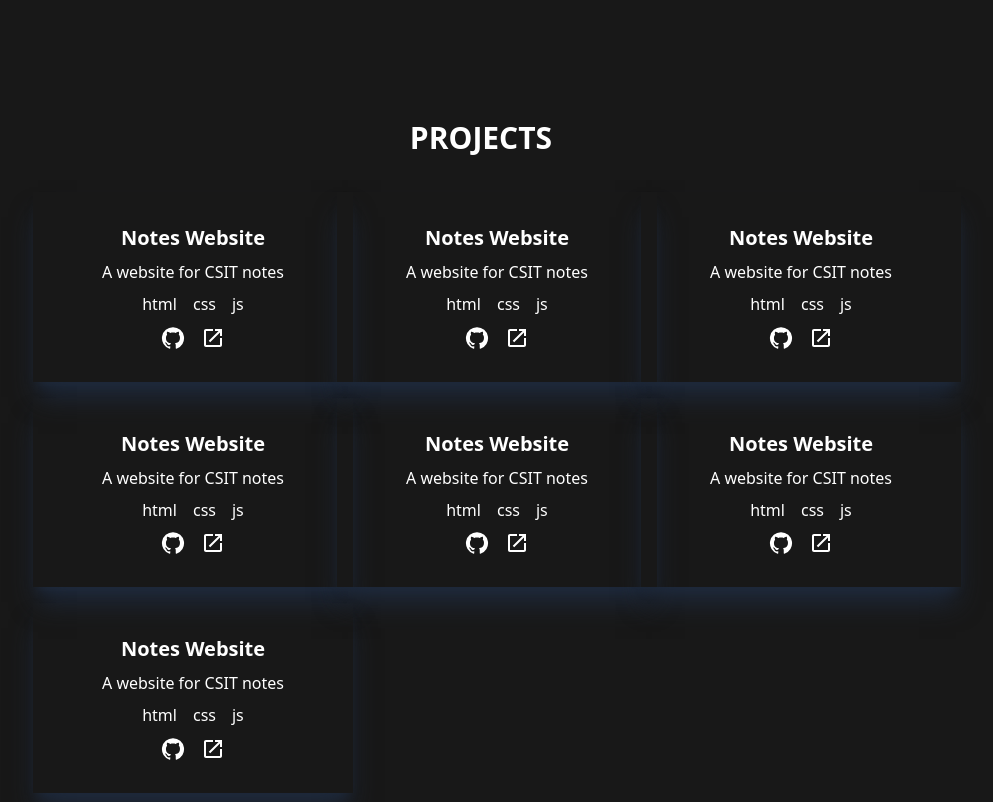
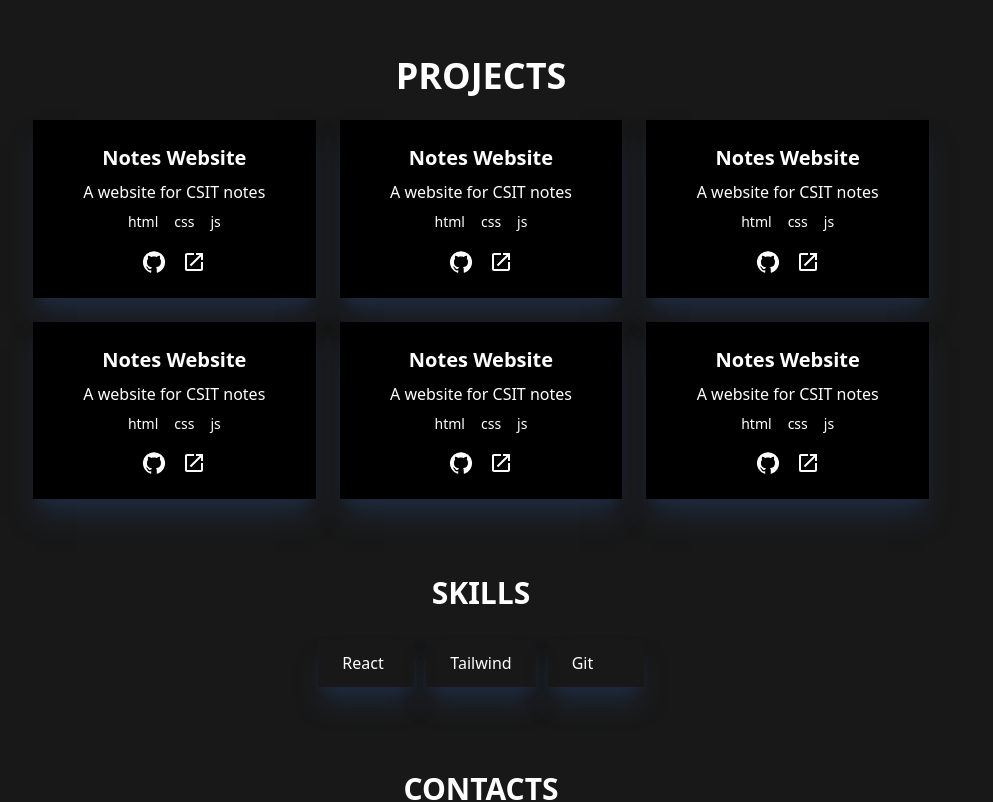
Before and after one commit to smrn001/site, a React (Vite) app: page / in a window 1280 px wide. Shown: the part 440-1242 px from the top of the page, without its empty margins (159-1152 px from the left). Built offline with nearby package versions, Linux system fonts and the light colour scheme.

Commit message:
Refactor project cards in Projects component

```diff
--- a/src/Projects.jsx
+++ b/src/Projects.jsx
@@ -1,159 +1,40 @@
 import GitHubIcon from "@mui/icons-material/GitHub";
 import OpenInNewIcon from "@mui/icons-material/OpenInNew";
+
 const Projects = () => {
   return (
-    <div className="flex flex-col items-center my-20">
-      <h1 className="text-white text-3xl font-extrabold pt-16 pb-9 ">
+    <div className="flex flex-col items-center my-10 px-4 md:px-0">
+      <h1 className="text-white text-3xl md:text-4xl font-extrabold pt-10 pb-6">
         PROJECTS
       </h1>
-      <div className="text-white  w-[70vw] grid grid-cols-3 gap-4 ">
-        <div className="flex flex-col  items-center p-3 py-8 shadow-xl group min-h-40 min-w-80  shadow-slate-800 hover:-translate-y-3 transition duration-300">
-          <p className="text-xl font-extrabold hover:text-primary ">
+      <div className="text-white w-full md:w-[70vw] grid grid-cols-1 md:grid-cols-2 lg:grid-cols-3 gap-6">
+        {/* Project Card */}
+        {Array.from({ length: 6 }).map((_, idx) => (
+          <div
+            key={idx}
+            className="flex flex-col items-center p-4 py-6 shadow-xl group min-h-40 bg-black shadow-slate-800 hover:-translate-y-3 transition duration-300"
+          >
+            <p className="text-lg md:text-xl font-extrabold hover:text-primary">
               Notes Website
             </p>
-          <p className="my-2">A website for CSIT notes</p>
-          <ul className="flex flex-row justify-between space-x-4">
+            <p className="my-2 text-sm md:text-base">
+              A website for CSIT notes
+            </p>
+            <ul className="flex flex-row justify-between space-x-2 md:space-x-4 text-sm">
               <li>html</li>
               <li>css</li>
               <li>js</li>
             </ul>
-          <ul className="flex flex-row justify-between space-x-4 pt-2">
-            <li>
-              <div className="hover:text-primary relative  after:bg-primary after:absolute after:h-1 after:w-0  after:-bottom-3 after:left-0 hover:after:w-full after:transition-all  after:duration-300  cursor-pointer">
-                <GitHubIcon></GitHubIcon>
-              </div>
+            <ul className="flex flex-row justify-between space-x-2 md:space-x-4 pt-4">
+              <li className="hover:text-primary cursor-pointer">
+                <GitHubIcon />
               </li>
-            <div className="hover:text-primary relative  after:bg-primary after:absolute after:h-1 after:w-0  after:-bottom-3 after:left-0 hover:after:w-full after:transition-all  after:duration-300  cursor-pointer">
-              <OpenInNewIcon></OpenInNewIcon>
-            </div>
-          </ul>
-        </div>{" "}
-        <div className="flex flex-col  items-center p-3 py-8 shadow-xl group min-h-40 min-w-80  shadow-slate-800 hover:-translate-y-3 transition duration-300">
-          <p className="text-xl font-extrabold hover:text-primary ">
-            Notes Website
-          </p>
-          <p className="my-2">A website for CSIT notes</p>
-          <ul className="flex flex-row justify-between space-x-4">
-            <li>html</li>
-            <li>css</li>
-            <li>js</li>
-          </ul>
-          <ul className="flex flex-row justify-between space-x-4 pt-2">
-            <li>
-              <div className="hover:text-primary relative  after:bg-primary after:absolute after:h-1 after:w-0  after:-bottom-3 after:left-0 hover:after:w-full after:transition-all  after:duration-300  cursor-pointer">
-                <GitHubIcon></GitHubIcon>
-              </div>
+              <li className="hover:text-primary cursor-pointer">
+                <OpenInNewIcon />
               </li>
-            <div className="hover:text-primary relative  after:bg-primary after:absolute after:h-1 after:w-0  after:-bottom-3 after:left-0 hover:after:w-full after:transition-all  after:duration-300  cursor-pointer">
-              <OpenInNewIcon></OpenInNewIcon>
-            </div>
-          </ul>
-        </div>{" "}
-        <div className="flex flex-col  items-center p-3 py-8 shadow-xl group min-h-40 min-w-80  shadow-slate-800 hover:-translate-y-3 transition duration-300">
-          <p className="text-xl font-extrabold hover:text-primary ">
-            Notes Website
-          </p>
-          <p className="my-2">A website for CSIT notes</p>
-          <ul className="flex flex-row justify-between space-x-4">
-            <li>html</li>
-            <li>css</li>
-            <li>js</li>
-          </ul>
-          <ul className="flex flex-row justify-between space-x-4 pt-2">
-            <li>
-              <div className="hover:text-primary relative  after:bg-primary after:absolute after:h-1 after:w-0  after:-bottom-3 after:left-0 hover:after:w-full after:transition-all  after:duration-300  cursor-pointer">
-                <GitHubIcon></GitHubIcon>
-              </div>
-            </li>
-            <div className="hover:text-primary relative  after:bg-primary after:absolute after:h-1 after:w-0  after:-bottom-3 after:left-0 hover:after:w-full after:transition-all  after:duration-300  cursor-pointer">
-              <OpenInNewIcon></OpenInNewIcon>
-            </div>
-          </ul>
-        </div>{" "}
-        <div className="flex flex-col  items-center p-3 py-8 shadow-xl group min-h-40 min-w-80  shadow-slate-800 hover:-translate-y-3 transition duration-300">
-          <p className="text-xl font-extrabold hover:text-primary ">
-            Notes Website
-          </p>
-          <p className="my-2">A website for CSIT notes</p>
-          <ul className="flex flex-row justify-between space-x-4">
-            <li>html</li>
-            <li>css</li>
-            <li>js</li>
-          </ul>
-          <ul className="flex flex-row justify-between space-x-4 pt-2">
-            <li>
-              <div className="hover:text-primary relative  after:bg-primary after:absolute after:h-1 after:w-0  after:-bottom-3 after:left-0 hover:after:w-full after:transition-all  after:duration-300  cursor-pointer">
-                <GitHubIcon></GitHubIcon>
-              </div>
-            </li>
-            <div className="hover:text-primary relative  after:bg-primary after:absolute after:h-1 after:w-0  after:-bottom-3 after:left-0 hover:after:w-full after:transition-all  after:duration-300  cursor-pointer">
-              <OpenInNewIcon></OpenInNewIcon>
-            </div>
-          </ul>
-        </div>{" "}
-        <div className="flex flex-col  items-center p-3 py-8 shadow-xl group min-h-40 min-w-80  shadow-slate-800 hover:-translate-y-3 transition duration-300">
-          <p className="text-xl font-extrabold hover:text-primary ">
-            Notes Website
-          </p>
-          <p className="my-2">A website for CSIT notes</p>
-          <ul className="flex flex-row justify-between space-x-4">
-            <li>html</li>
-            <li>css</li>
-            <li>js</li>
-          </ul>
-          <ul className="flex flex-row justify-between space-x-4 pt-2">
-            <li>
-              <div className="hover:text-primary relative  after:bg-primary after:absolute after:h-1 after:w-0  after:-bottom-3 after:left-0 hover:after:w-full after:transition-all  after:duration-300  cursor-pointer">
-                <GitHubIcon></GitHubIcon>
-              </div>
-            </li>
-            <div className="hover:text-primary relative  after:bg-primary after:absolute after:h-1 after:w-0  after:-bottom-3 after:left-0 hover:after:w-full after:transition-all  after:duration-300  cursor-pointer">
-              <OpenInNewIcon></OpenInNewIcon>
-            </div>
-          </ul>
-        </div>{" "}
-        <div className="flex flex-col  items-center p-3 py-8 shadow-xl group min-h-40 min-w-80  shadow-slate-800 hover:-translate-y-3 transition duration-300">
-          <p className="text-xl font-extrabold hover:text-primary ">
-            Notes Website
-          </p>
-          <p className="my-2">A website for CSIT notes</p>
-          <ul className="flex flex-row justify-between space-x-4">
-            <li>html</li>
-            <li>css</li>
-            <li>js</li>
-          </ul>
-          <ul className="flex flex-row justify-between space-x-4 pt-2">
-            <li>
-              <div className="hover:text-primary relative  after:bg-primary after:absolute after:h-1 after:w-0  after:-bottom-3 after:left-0 hover:after:w-full after:transition-all  after:duration-300  cursor-pointer">
-                <GitHubIcon></GitHubIcon>
-              </div>
-            </li>
-            <div className="hover:text-primary relative  after:bg-primary after:absolute after:h-1 after:w-0  after:-bottom-3 after:left-0 hover:after:w-full after:transition-all  after:duration-300  cursor-pointer">
-              <OpenInNewIcon></OpenInNewIcon>
-            </div>
-          </ul>
-        </div>{" "}
-        <div className="flex flex-col  items-center p-3 py-8 shadow-xl group min-h-40 min-w-80  shadow-slate-800 hover:-translate-y-3 transition duration-300">
-          <p className="text-xl font-extrabold hover:text-primary ">
-            Notes Website
-          </p>
-          <p className="my-2">A website for CSIT notes</p>
-          <ul className="flex flex-row justify-between space-x-4">
-            <li>html</li>
-            <li>css</li>
-            <li>js</li>
-          </ul>
-          <ul className="flex flex-row justify-between space-x-4 pt-2">
-            <li>
-              <div className="hover:text-primary relative  after:bg-primary after:absolute after:h-1 after:w-0  after:-bottom-3 after:left-0 hover:after:w-full after:transition-all  after:duration-300  cursor-pointer">
-                <GitHubIcon></GitHubIcon>
-              </div>
-            </li>
-            <div className="hover:text-primary relative  after:bg-primary after:absolute after:h-1 after:w-0  after:-bottom-3 after:left-0 hover:after:w-full after:transition-all  after:duration-300  cursor-pointer">
-              <OpenInNewIcon></OpenInNewIcon>
-            </div>
             </ul>
           </div>
+        ))}
       </div>
     </div>
   );
```
Also changed, not shown: src/About.jsx (indentation only). Lines whose indentation alone changed are shown as unchanged.
